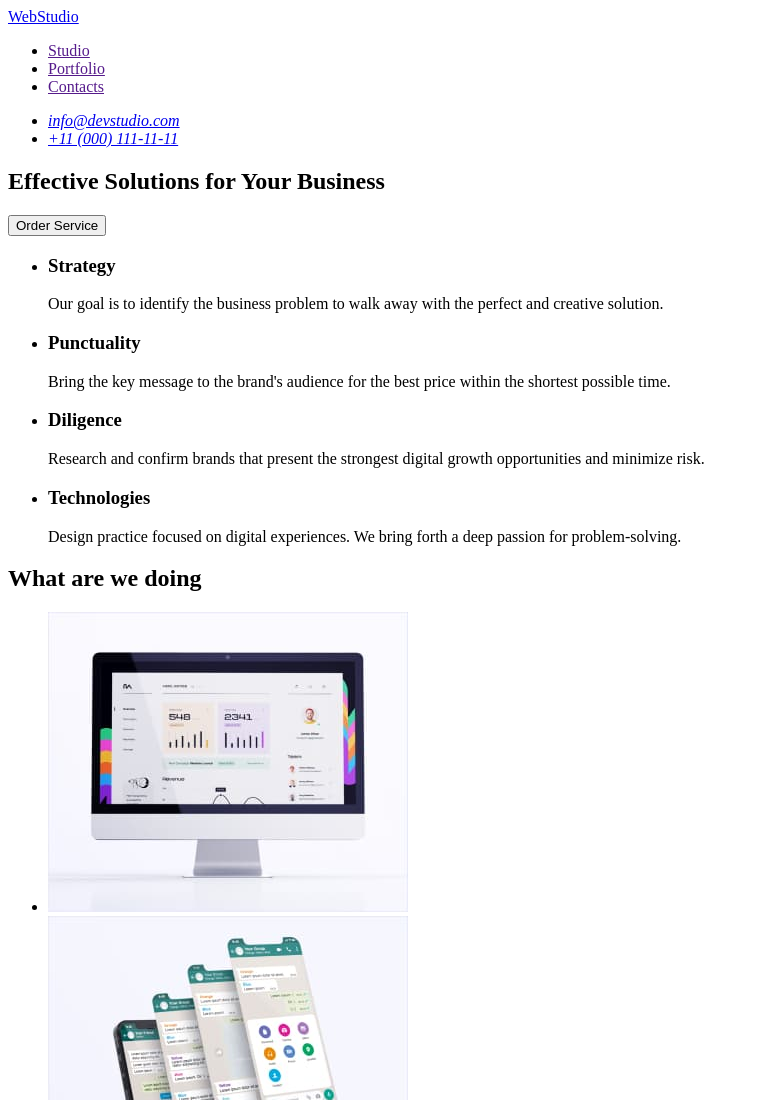
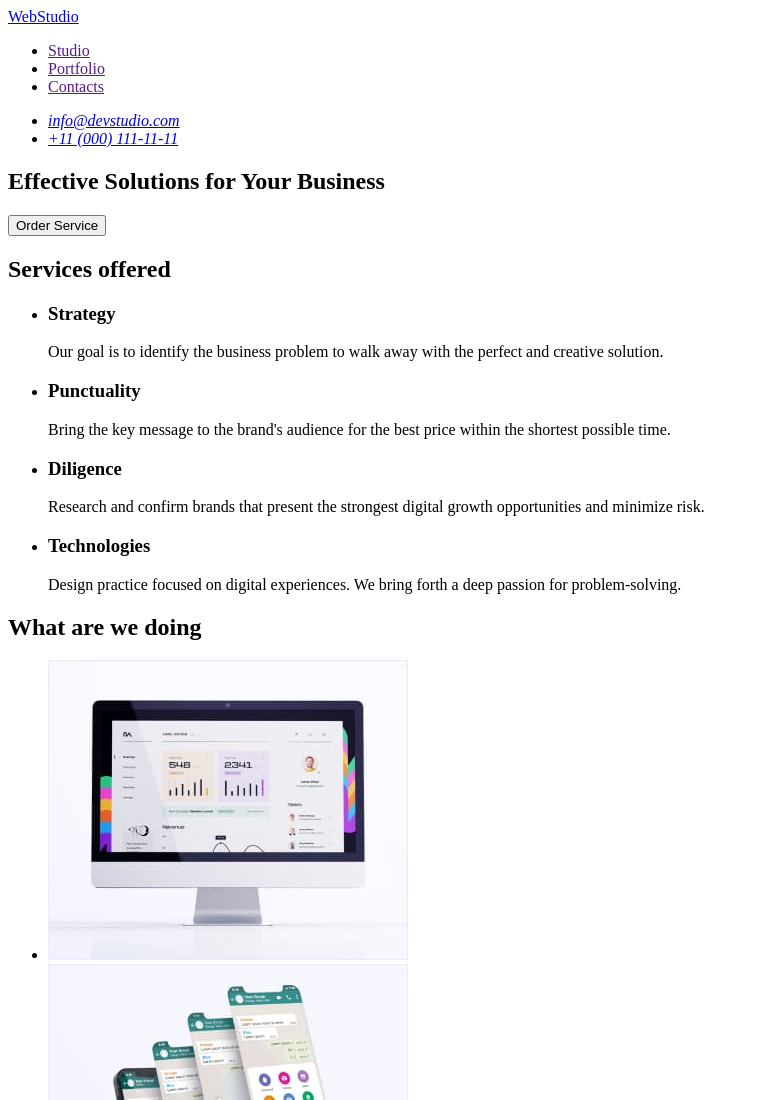
Before and after one commit to charivna/goit-markup-hw-01, a plain HTML site: page index.html in a window 1280 px wide. Shown: the top 1100 px of the page, without its empty margins (0-759 px from the left). Drawn offline with Linux system fonts and the light colour scheme.

Commit message:
work of mistakes

```diff
--- a/index.html
+++ b/index.html
@@ -41,6 +41,7 @@
     </section>
 
     <section>
+        <h2>Services offered</h2>
     <ul>
         <li>
             <h3>Strategy</h3>
```
